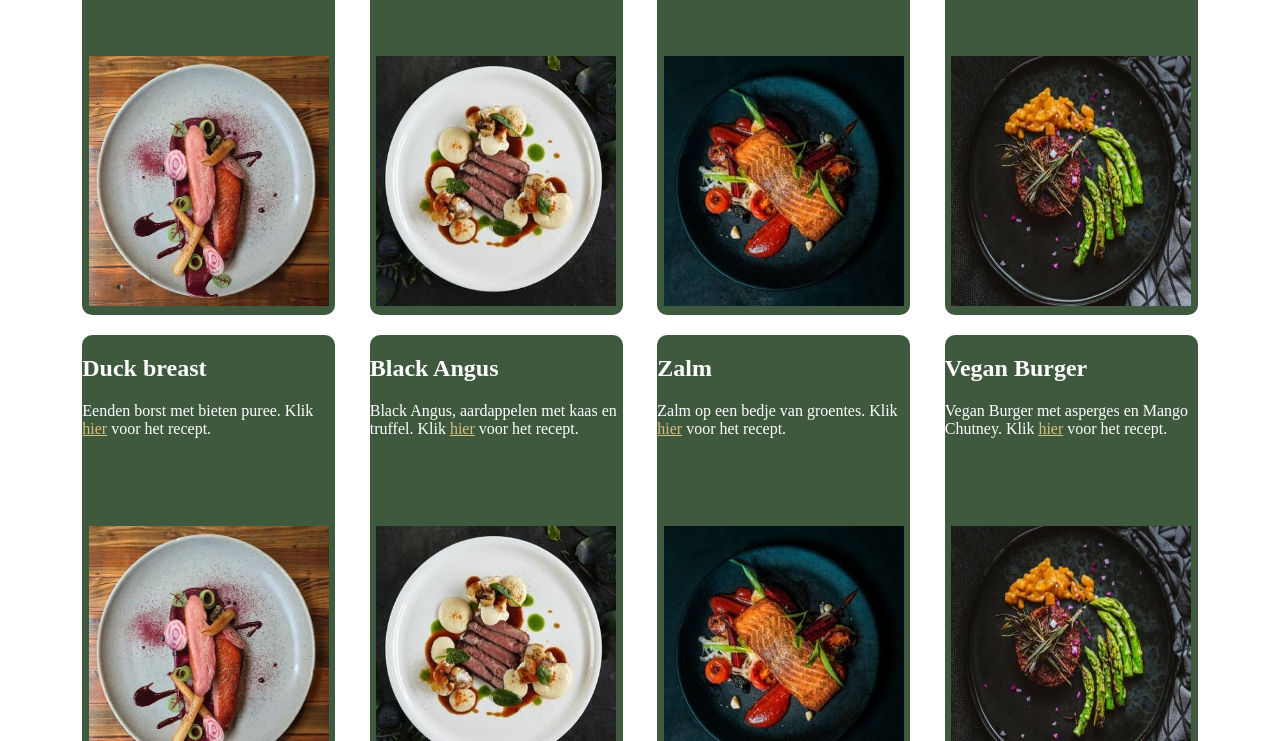
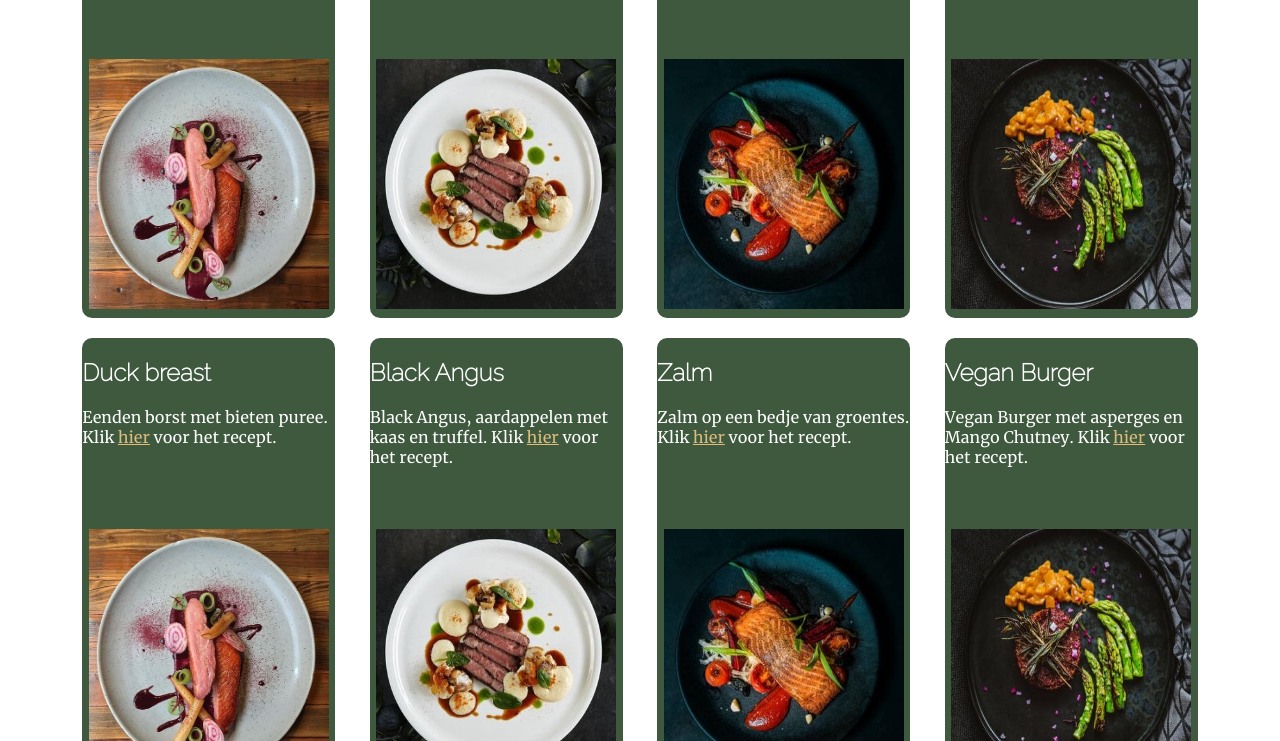
Before and after one commit to yoomster/LidlRebranding, a plain HTML site: page index.html in a window 1280 px wide. Shown: the part 821-1562 px from the top of the page. Drawn offline with Linux system fonts and the light colour scheme.

Commit message:
added fonts

```diff
--- a/styles.css
+++ b/styles.css
@@ -1,7 +1,21 @@
+@font-face {
+  font-family: 'Merriweather-Regular';
+  src: url("font/Merriweather-Regular.ttf");
+}
+
+@font-face {
+  font-family: 'Raleway-Thin';
+  src: url("font/Raleway-Thin.ttf");
+}
+
 body {
   margin: 25px;
   height: 100%;
-  /* font-family: ; */
+  font-family: "Merriweather-Regular";
+}
+
+h1, h2{
+  font-family:"Raleway-Thin";
 }
 
 a{
```
Also changed, not shown: font/Merriweather-Regular.ttf (added), font/Raleway-Thin.ttf (added).
